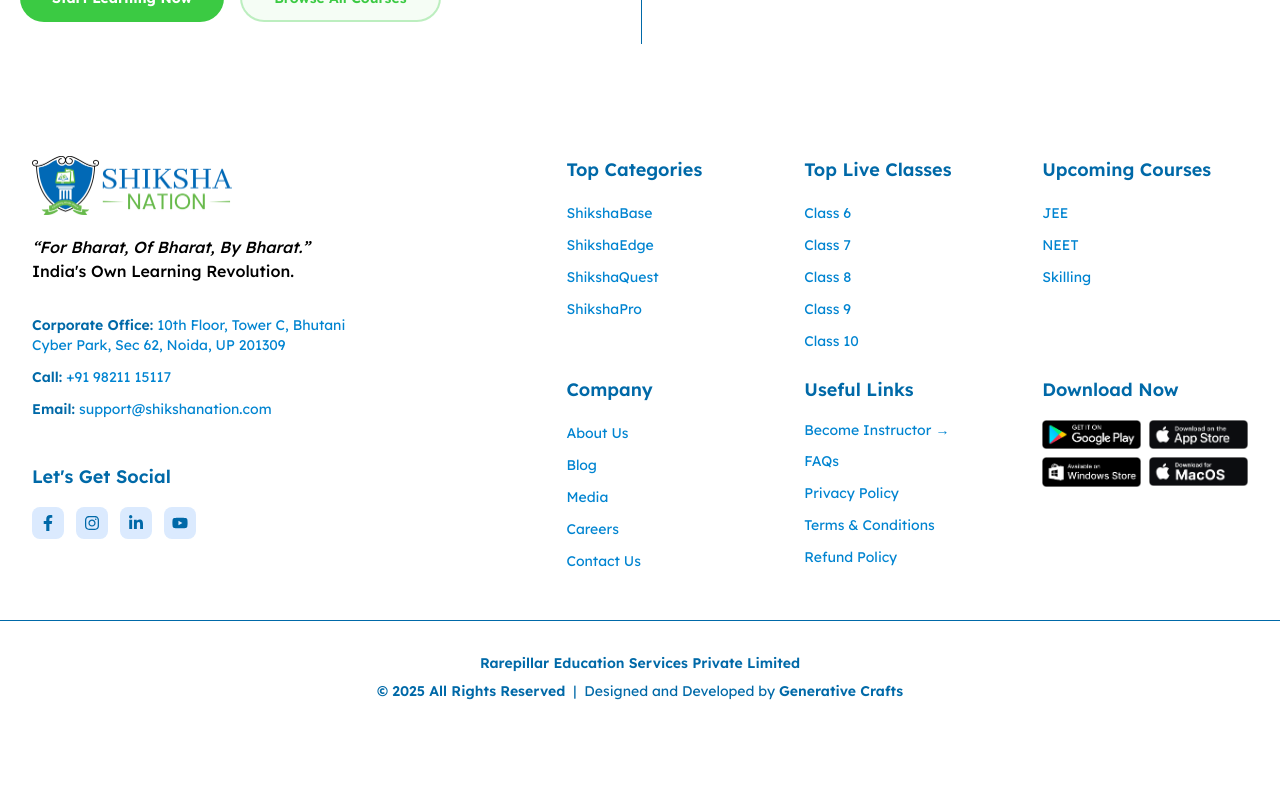
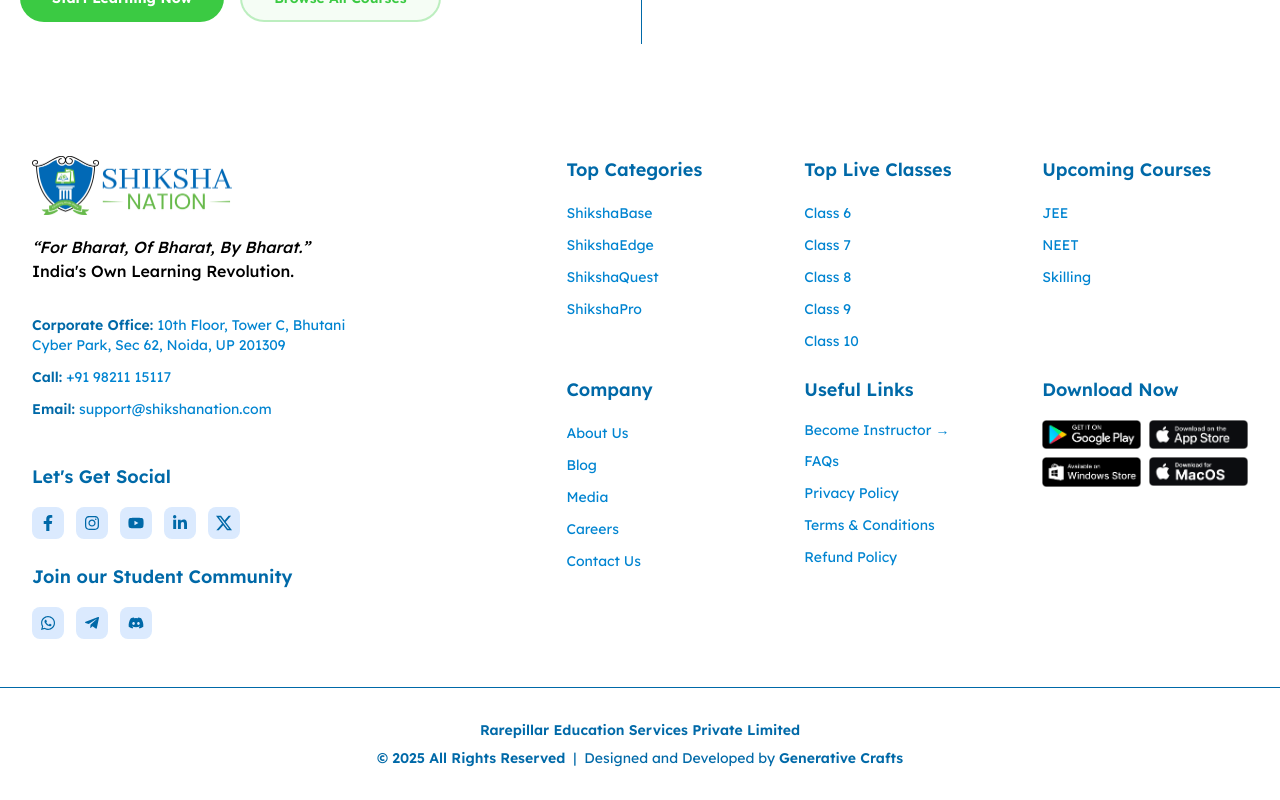
Before and after one commit to shikshanationdev/web, a Next.js app: page / in a window 1280 px wide. Shown: the part 6509-7309 px from the top of the page. Before the commit the page ends 7242 px from the top, so only its background shows below. Built offline with nearby package versions, Linux system fonts and the light colour scheme.

Commit message:
feat: add community links section to footer

```diff
--- a/src/components/Footer.tsx
+++ b/src/components/Footer.tsx
@@ -7,14 +7,24 @@ import {
   FaFacebookF,
   FaInstagram,
   FaLinkedinIn,
-  FaYoutube
+  FaYoutube,
+  FaWhatsapp,
+  FaTelegramPlane,
+  FaDiscord
 } from "react-icons/fa";
 
 const socialLinks = [
   { href: "https://www.facebook.com/shikshanation24/", icon: FaFacebookF, label: "Facebook" },
   { href: "https://www.instagram.com/shikshanation/", icon: FaInstagram, label: "Instagram" },
+  { href: "https://www.youtube.com/@shikshanation-rl7qo", icon: FaYoutube, label: "YouTube" },
   { href: "https://www.linkedin.com/company/shikshanation/", icon: FaLinkedinIn, label: "LinkedIn" },
-  { href: "https://www.youtube.com/@shikshanation-rl7qo", icon: FaYoutube, label: "YouTube" },
+  { href: "https://x.com/shikshanation", icon: BsTwitterX, label: "X (Twitter)" },
+];
+
+const communityLinks = [
+  { href: "https://whatsapp.com/channel/0029VajProt05MUkTqalkU0R", icon: FaWhatsapp, label: "WhatsApp Community" },
+  { href: "https://t.me/shikshanation", icon: FaTelegramPlane, label: "Telegram Channel" },
+  { href: "#", icon: FaDiscord, label: "Discord Server" },
 ];
 
 const Footer = () => {
@@ -112,6 +122,28 @@ const Footer = () => {
                         target="_blank"
                         rel="noopener noreferrer"
                         aria-label={s.label}
+                        className="w-8 h-8 bg-blue-100 rounded-lg flex items-center justify-center hover:bg-blue-200 transition-colors duration-200"
+                      >
+                        <IconComponent className="w-4 h-4 text-sky-700" />
+                      </Link>
+                    );
+                  })}
+                </div>
+              </div>
+
+              {/* Community Links */}
+              <div>
+                <h4 className="font-semibold text-lg mb-4 text-sky-700">Join our Student Community</h4>
+                <div className="flex gap-3">
+                  {communityLinks.map((c) => {
+                    const IconComponent = c.icon;
+                    return (
+                      <Link
+                        key={c.label}
+                        href={c.href}
+                        target="_blank"
+                        rel="noopener noreferrer"
+                        aria-label={c.label}
                         className="w-8 h-8 bg-blue-100 rounded-lg flex items-center justify-center hover:bg-blue-200 transition-colors duration-200"
                       >
                         <IconComponent className="w-4 h-4 text-sky-700" />
```
